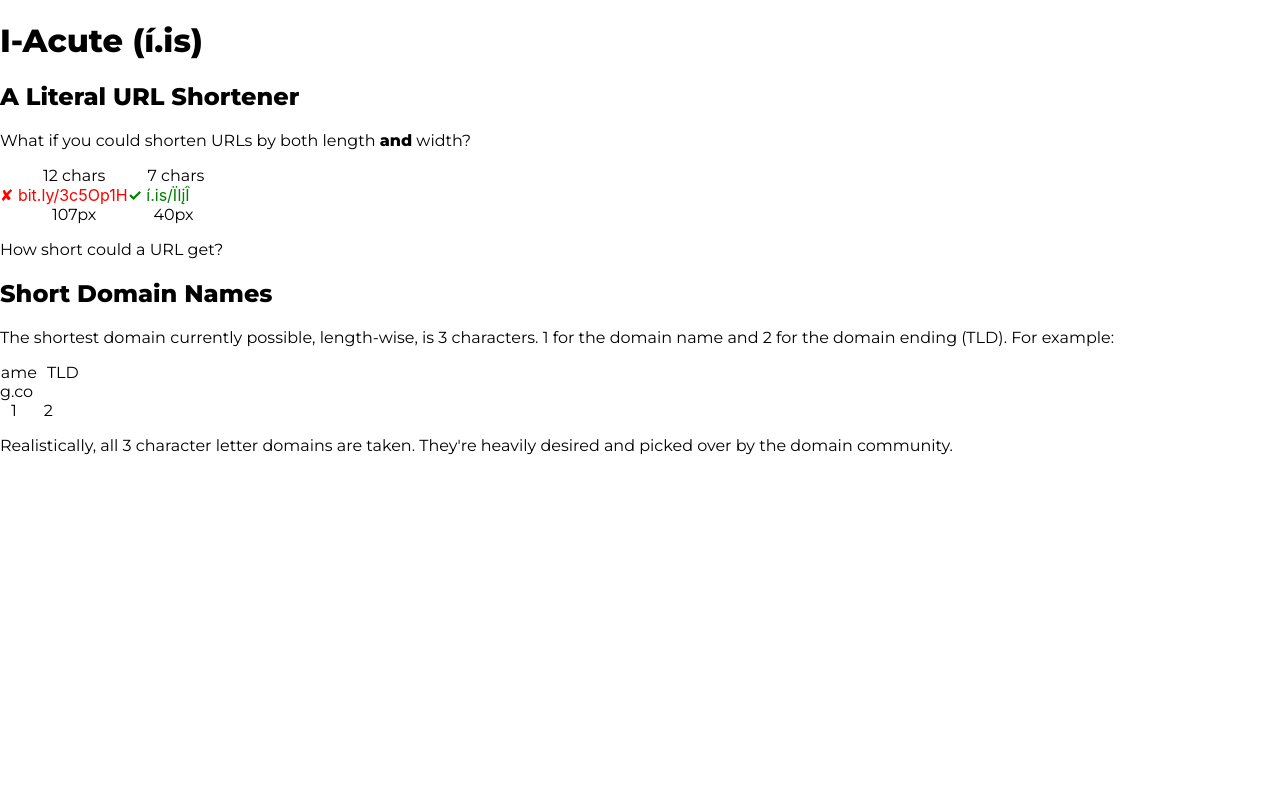
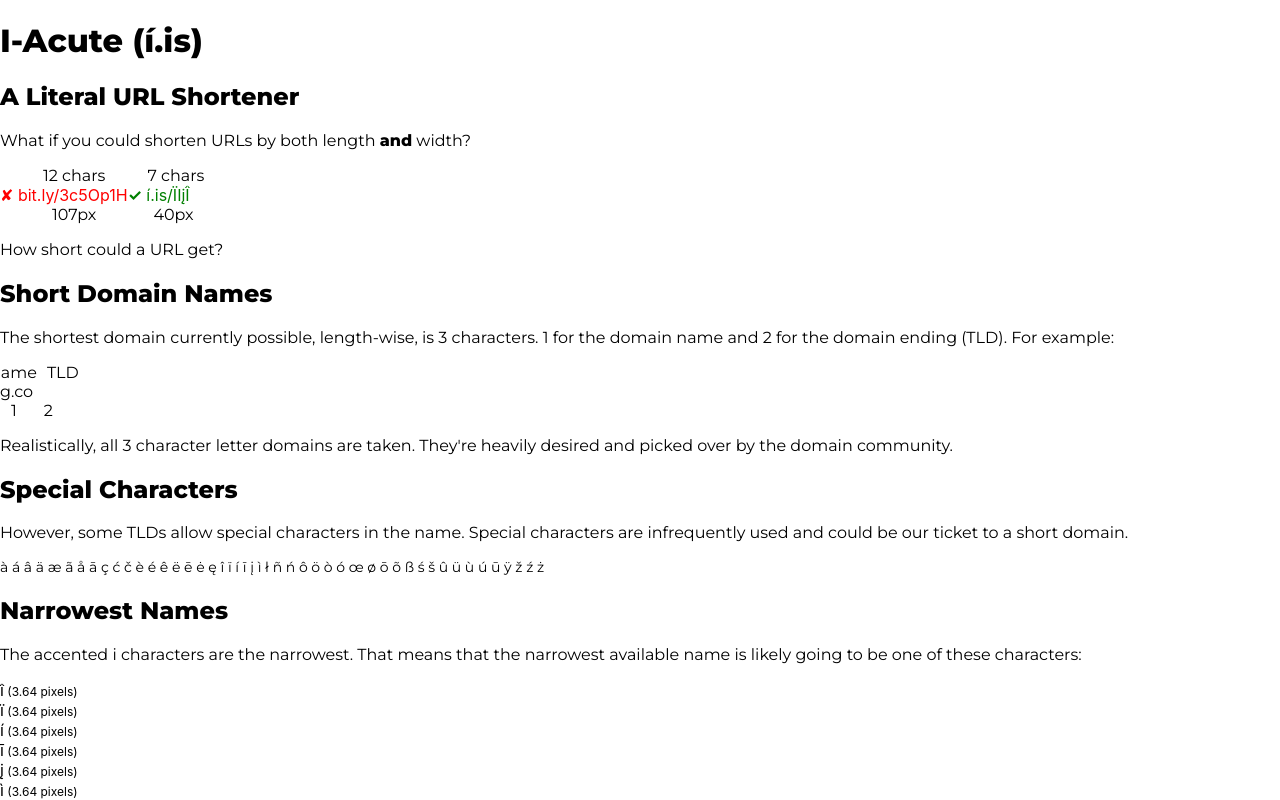
Before and after one commit to csaye/coop.codes, a Next.js app: page /i-acute in a window 1280 px wide. Built offline with nearby package versions, Linux system fonts and the light colour scheme.

Commit message:
Construct acute special chars section.

```diff
--- a/pages/i-acute.tsx
+++ b/pages/i-acute.tsx
@@ -78,6 +78,18 @@
         <div>
         </div>
         <p>Realistically, all 3 character letter domains are taken. They&apos;re heavily desired and picked over by the domain community.</p>
+        <h2>Special Characters</h2>
+        <p>However, some TLDs allow special characters in the name. Special characters are infrequently used and could be our ticket to a short domain.</p>
+        <p style={{ fontSize: '14px' }}>à á â ä æ ã å ā ç ć č è é ê ë ē ė ę î ï í ī į ì ł ñ ń ô ö ò ó œ ø ō õ ß ś š û ü ù ú ū ÿ ž ź ż</p>
+        <h2>Narrowest Names</h2>
+        <p>The accented i characters are the narrowest. That means that the narrowest available name is likely going to be one of these characters:</p>
+        <div className={styles.narrowest}>
+          {
+            accentedLetters.map((letter, i) =>
+              <TextWidth {...letter} key={i} />
+            )
+          }
+        </div>
       </div>
     </div>
   );
```
